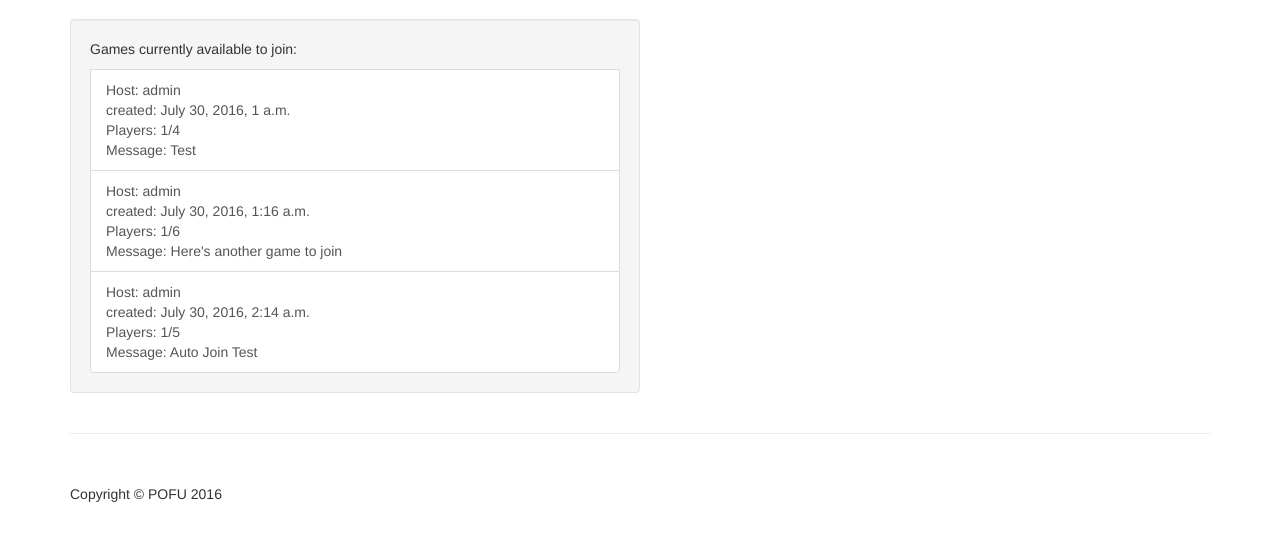
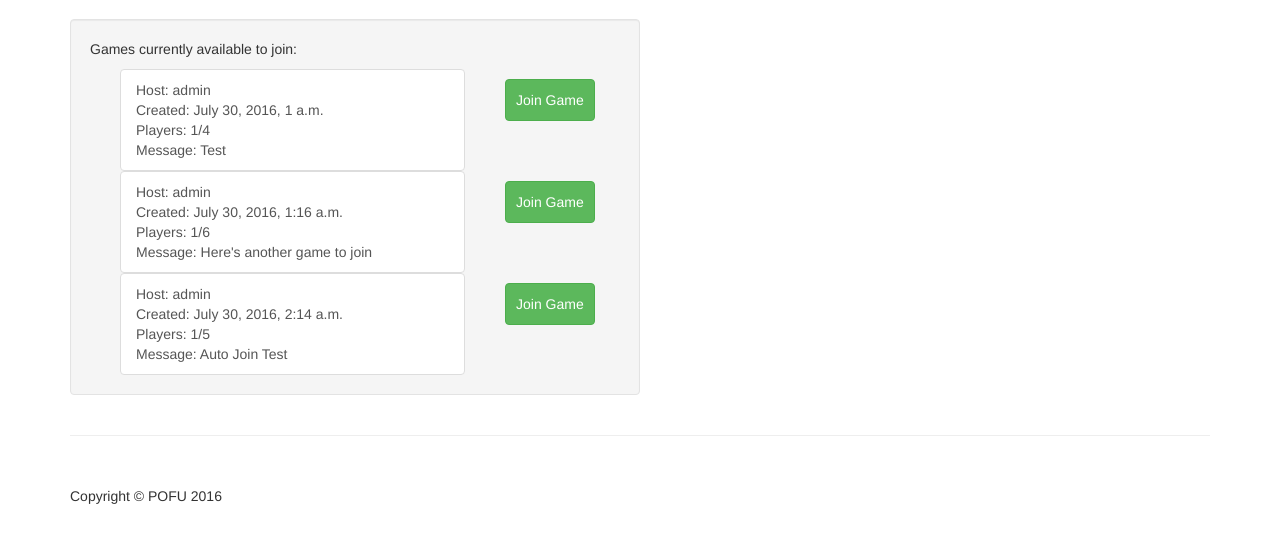
Before and after one commit to JKCooper2/pofu, a Django app: page /game/join in a window 1280 px wide. Shown: the part 51-594 px from the top of the page. Run offline with Django 3.2, Linux system fonts and the light colour scheme; a user stored in the database is signed in; data comes from the database, SQL or seed files in the repository; both versions use the stored data as it was after the commit; some libraries are stand-ins or nearby versions.

Commit message:
Added join games function with auto-join for game host

```diff
--- a/game/templates/game/join_game.html
+++ b/game/templates/game/join_game.html
@@ -4,13 +4,19 @@
     <div class="well col-md-6">
         <p>Games currently available to join:</p>
         {% for game in games %}
-            <a class="list-group-item" href="#">
-                Host: {{ game.host }}<br>
-                created: {{ game.timestamp }} <br>
-                Players: {{ game.joined }}/{{ game.num_players }}<br>
-                Message: {{ game.message }}
-
-            </a>
+            <div class="col-md-12">
+                <div class="col-md-9">
+                    <a class="list-group-item" href="#">
+                        Host: {{ game.host }} <br>
+                        Created: {{ game.timestamp }}<br>
+                        Players: {{ game.joined }}/{{ game.num_players }}<br>
+                        Message: {{ game.message }}
+                    </a>
+                </div>
+                <div class="col-md-3">
+                    <a href="{% url 'game:join_game' pk=game.id %}" class="btn btn-success" role="button">Join Game</a>
+                </div>
+            </div>
         {% empty %}
             <p>No games currently available</p>
         {% endfor %}
--- a/game/urls.py
+++ b/game/urls.py
@@ -5,6 +5,7 @@ from . import views
 app_name = "game"
 urlpatterns = [
     url(r'^setup$', views.setup_game, name='setup'),
-    url(r'^join$', views.join_game, name='join'),
+    url(r'^join$', views.join, name='join'),
+    url(r'^join/(?P<pk>\d+)/$', views.join_game, name='join_game'),
     url(r'^delete/(?P<pk>\d+)/$', views.delete_game, name='delete'),
 ]
--- a/game/views.py
+++ b/game/views.py
@@ -2,7 +2,7 @@ from django.shortcuts import redirect, render, get_object_or_404
 from django.contrib.auth.decorators import login_required
 from django.core.exceptions import PermissionDenied
 
-from .models import Setup
+from .models import Setup, Invitation
 from .forms import SetupGameForm
 
 
@@ -13,7 +13,11 @@ def setup_game(request):
         form = SetupGameForm(data=request.POST, instance=setup)
 
         if form.is_valid():
-            form.save()
+            setup = form.save()
+
+            invite = Invitation(setup=setup, user=request.user)
+            invite.save()
+
             return redirect('users:home')
 
     else:
@@ -36,9 +40,18 @@ def delete_game(request, pk):
 
 
 @login_required
-def join_game(request):
+def join(request):
     games = Setup.objects.all()
+    context = {'games': games}
+    return render(request, 'game/join_game.html', context)
 
-    context = {'games': games}
 
-    return render(request, 'game/join_game.html', context)
+@login_required
+def join_game(request, pk):
+    setup = get_object_or_404(Setup, pk=pk)
+
+    if request.user not in [inv.user for inv in setup.invitation_set.all()]:
+        invite = Invitation(setup=setup, user=request.user)
+        invite.save()
+
+    return redirect('users:home')
```
Also changed, not shown: db.sqlite3.
